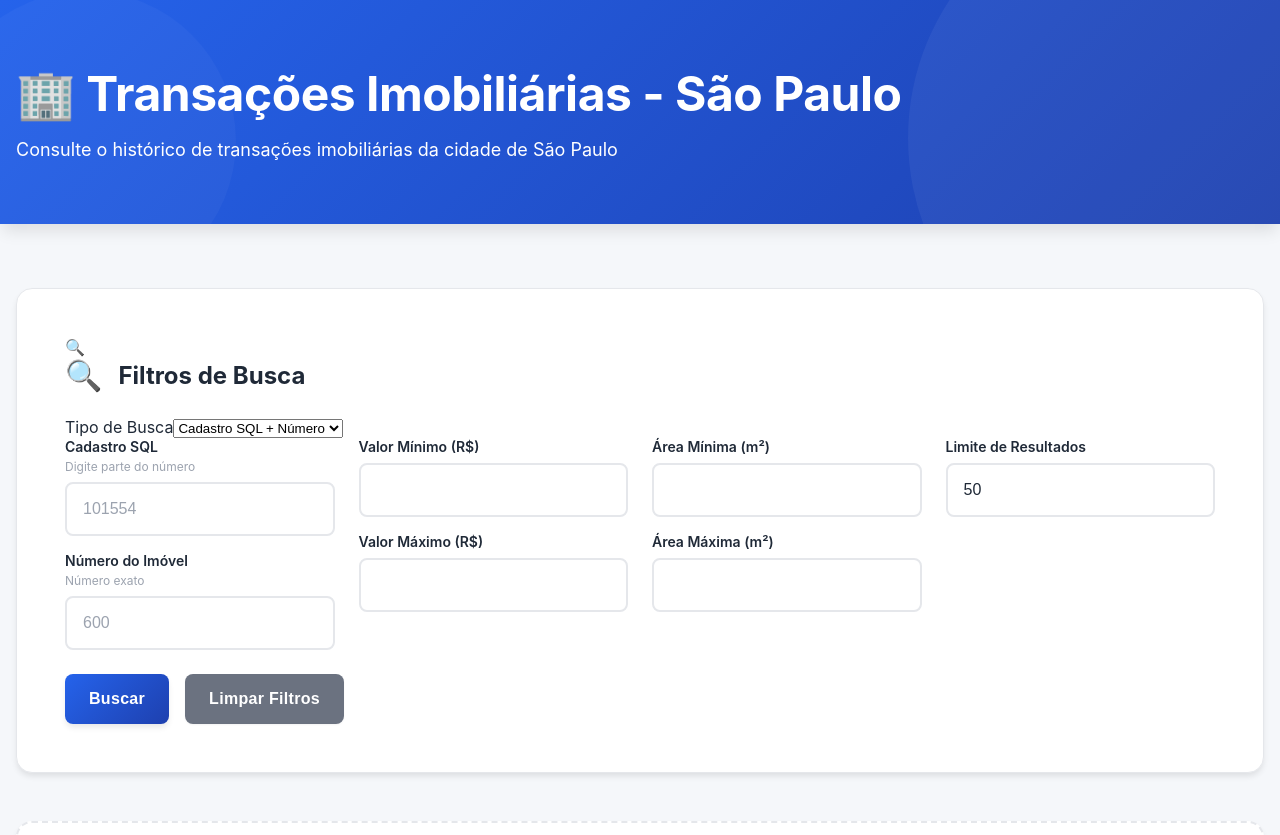
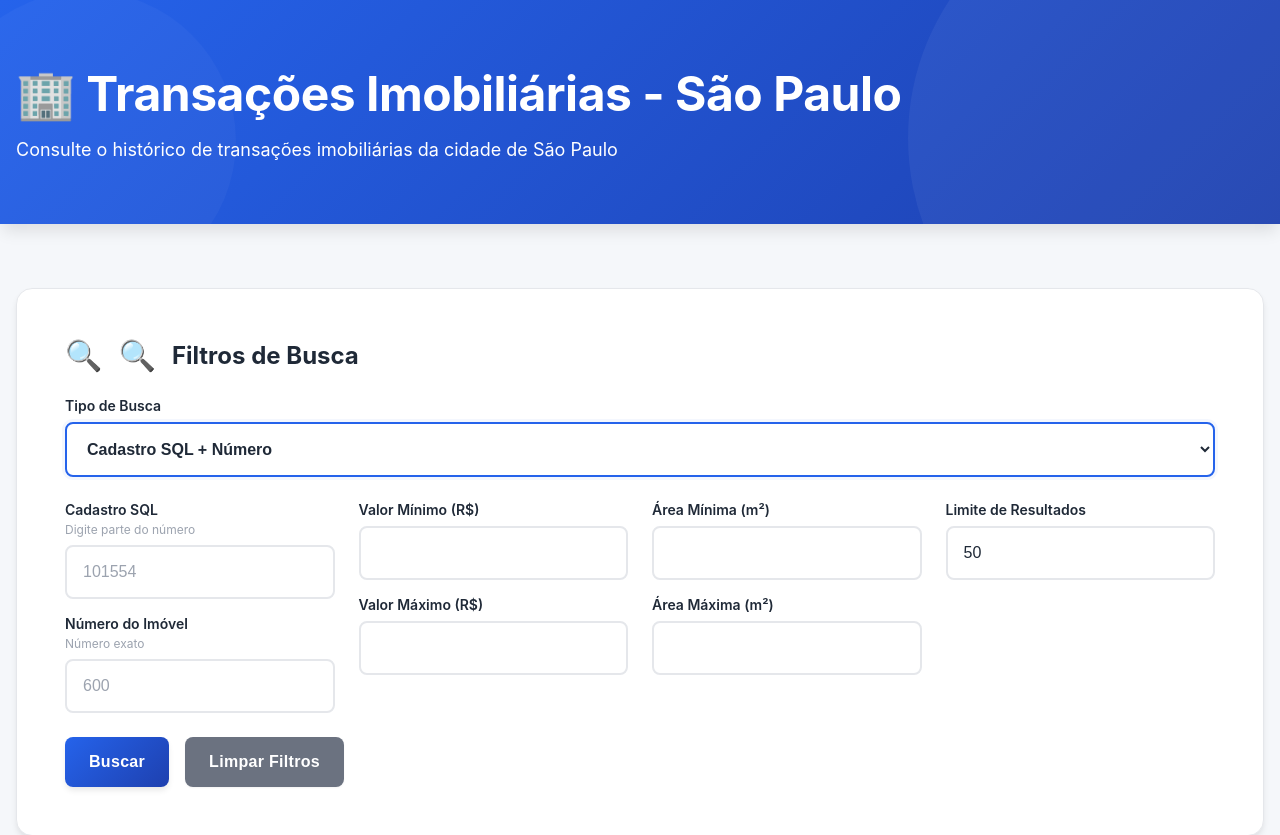
Before and after one commit to ce1974cr-sudo/transacoes-frontend, a React (Create React App) app: page / in a window 1280 px wide. Shown: the top 835 px of the page. Built offline with nearby package versions, Linux system fonts and the light colour scheme; no server answers.

Commit message:
Add files via upload

```diff
--- a/src/styles/Filtros.css
+++ b/src/styles/Filtros.css
@@ -25,8 +25,70 @@
   font-size: var(--font-3xl);
 }
 
+.filtros-header {
+  display: flex;
+  align-items: center;
+  gap: var(--spacing-md);
+  margin-bottom: var(--spacing-lg);
+}
+
+.filtros-icon {
+  font-size: var(--font-3xl);
+}
+
+.filtros-header h2 {
+  margin: 0;
+  font-size: var(--font-2xl);
+  color: var(--text-primary);
+  font-weight: var(--font-bold);
+}
+
 .filtros-form {
   width: 100%;
+}
+
+.tipo-filtro-container {
+  margin-bottom: var(--spacing-lg);
+  display: flex;
+  flex-direction: column;
+  gap: var(--spacing-sm);
+}
+
+.tipo-filtro-label {
+  font-size: var(--font-sm);
+  font-weight: var(--font-semibold);
+  color: var(--text-primary);
+}
+
+.tipo-filtro-select {
+  padding: var(--spacing-md) var(--spacing-md);
+  border: 2px solid var(--color-primary);
+  border-radius: var(--radius-md);
+  font-size: var(--font-base);
+  transition: all var(--transition-base);
+  background: var(--bg-secondary);
+  color: var(--text-primary);
+  font-weight: var(--font-semibold);
+  cursor: pointer;
+  box-shadow: 0 0 0 3px rgba(37, 99, 235, 0.05);
+}
+
+.tipo-filtro-select:hover:not(:disabled) {
+  border-color: var(--color-primary-dark);
+  box-shadow: 0 0 0 4px rgba(37, 99, 235, 0.1);
+}
+
+.tipo-filtro-select:focus {
+  outline: none;
+  border-color: var(--color-primary-dark);
+  box-shadow: 0 0 0 4px rgba(37, 99, 235, 0.15);
+}
+
+.tipo-filtro-select:disabled {
+  background: var(--bg-tertiary);
+  cursor: not-allowed;
+  opacity: 0.6;
+  border-color: var(--border-color-light);
 }
 
 .filtros-grid {
```
